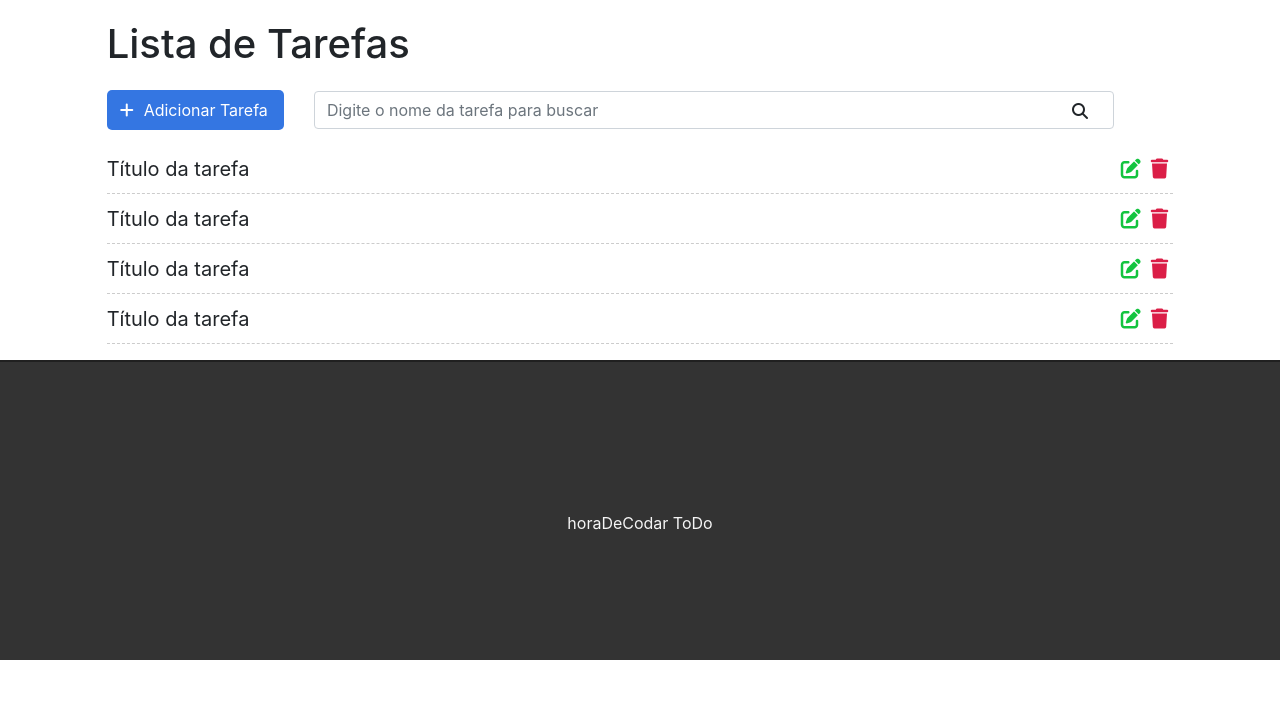
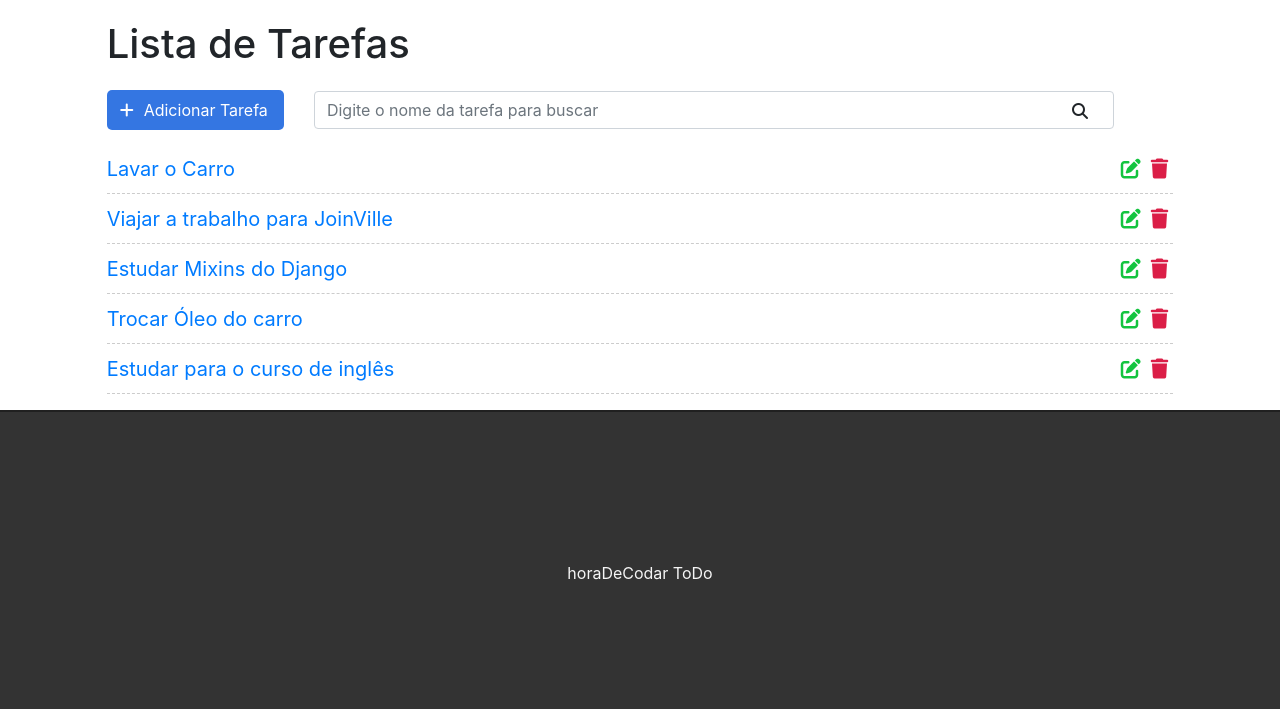
Before and after one commit to cesaralmeida93/django-projeto-todo, a Django app: page / in a window 1280 px wide. Shown: the part 57-766 px from the top of the page. Run offline with Django 3.2, Linux system fonts and the light colour scheme; data comes from the database, SQL or seed files in the repository; both versions use the stored data as it was after the commit; some libraries are stand-ins or nearby versions.

Commit message:
inserido dados do banco no template

```diff
--- a/todo/tasks/templates/base.html
+++ b/todo/tasks/templates/base.html
@@ -9,7 +9,7 @@
 <body>
 	<div class="container-fluid">
 		<nav class="navbar navbar-expand-lg navbar-light bg-light">
-		  <a class="navbar-brand" href="#">To Do</a>
+		  <a class="navbar-brand" href="/">To Do</a>
 		  <button class="navbar-toggler" type="button" data-toggle="collapse" data-target="#navbarSupportedContent" aria-controls="navbarSupportedContent" aria-expanded="false" aria-label="Toggle navigation">
 		    <span class="navbar-toggler-icon"></span>
 		  </button>
--- a/todo/tasks/templates/tasks/list.html
+++ b/todo/tasks/templates/tasks/list.html
@@ -13,26 +13,13 @@
 		<i class="fas fa-search"></i>
 	</div>
 	<ul class="task-list">
+		{% for task in tasks %}
 		<li class="task-item">
-			<spam>Título da tarefa</spam>
-			<spam><i class="fas fa-trash"></i></spam>
-			<spam><i class="fas fa-edit"></i></spam>
+			<span><a href="/task/{{task.id}}">{{task.title}}</a></span>
+			<span><i class="fas fa-trash"></i></span>
+			<span><i class="fas fa-edit"></i></span>
 		</li>
-		<li class="task-item">
-			<spam>Título da tarefa</spam>
-			<spam><i class="fas fa-trash"></i></spam>
-			<spam><i class="fas fa-edit"></i></spam>
-		</li>
-		<li class="task-item">
-			<spam>Título da tarefa</spam>
-			<spam><i class="fas fa-trash"></i></spam>
-			<spam><i class="fas fa-edit"></i></spam>
-		</li>
-		<li class="task-item">
-			<spam>Título da tarefa</spam>
-			<spam><i class="fas fa-trash"></i></spam>
-			<spam><i class="fas fa-edit"></i></spam>
-		</li>
+		{% endfor %}
 	</ul>
 </div>
 {% endblock %}
--- a/todo/tasks/urls.py
+++ b/todo/tasks/urls.py
@@ -5,5 +5,6 @@ from . import views
 urlpatterns = [
     path('helloworld/', views.helloWorld),
     path('', views.taskList, name='task-list'),
+    path('task/<int:id>', views.taskView, name='task-view'),
     path('yourname/<str:name>', views.yourName, name='your-name'),
 ]
--- a/todo/tasks/views.py
+++ b/todo/tasks/views.py
@@ -1,11 +1,20 @@
-from django.shortcuts import render
+from django.shortcuts import render, get_object_or_404
 from django.http import HttpResponse
+from .models import Task
+
+
+def taskList(request):
+    tasks = Task.objects.all()
+    return render(request, 'tasks/list.html', {'tasks': tasks})
+
+
+def taskView(request, id):
+    task = get_object_or_404(Task, pk=id)
+    return render(request, 'tasks/task.html', {'task': task})
 
 def helloWorld(request):
     return HttpResponse('Hello World!')
 
-def taskList(request):
-	return render(request, 'tasks/list.html')
 
 def yourName(request, name):
-	return render(request, 'tasks/yourname.html', {'name': name})
+    return render(request, 'tasks/yourname.html', {'name': name})
```
Also changed, not shown: todo/tasks/templates/tasks/task.html (added, +10 -0 lines), todo/db.sqlite3.
